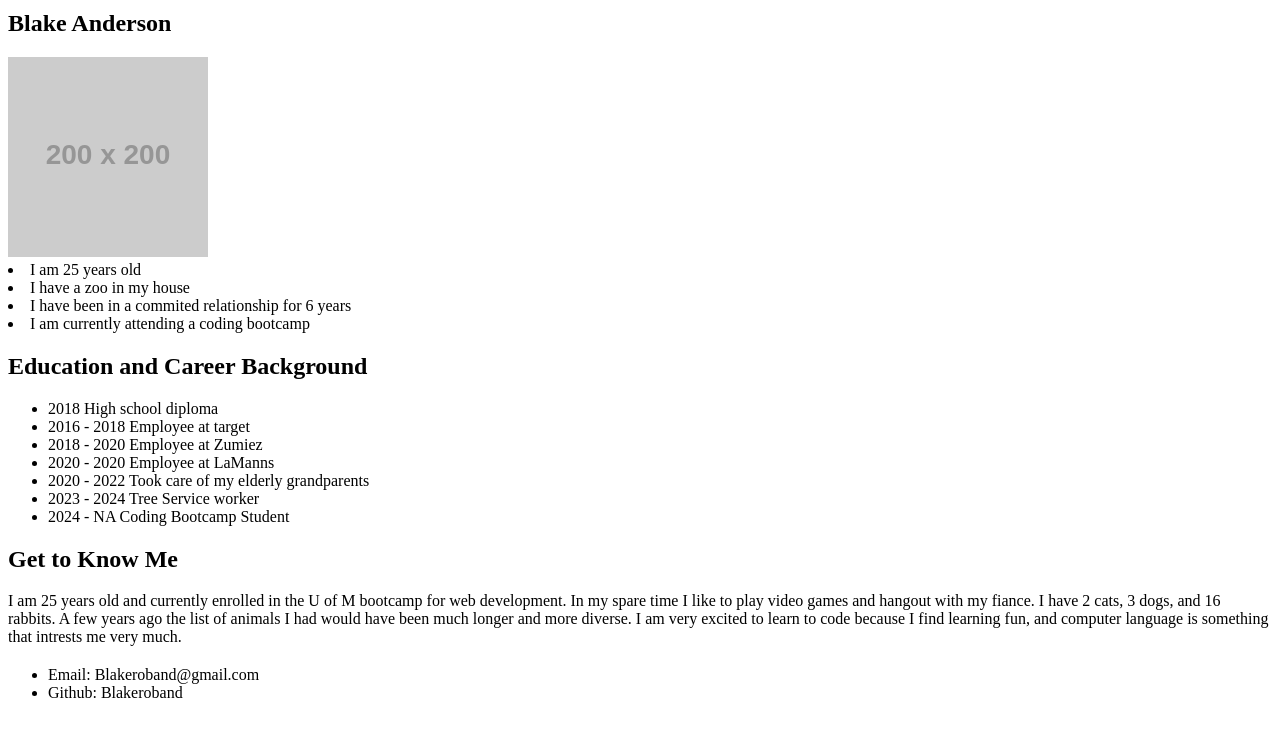
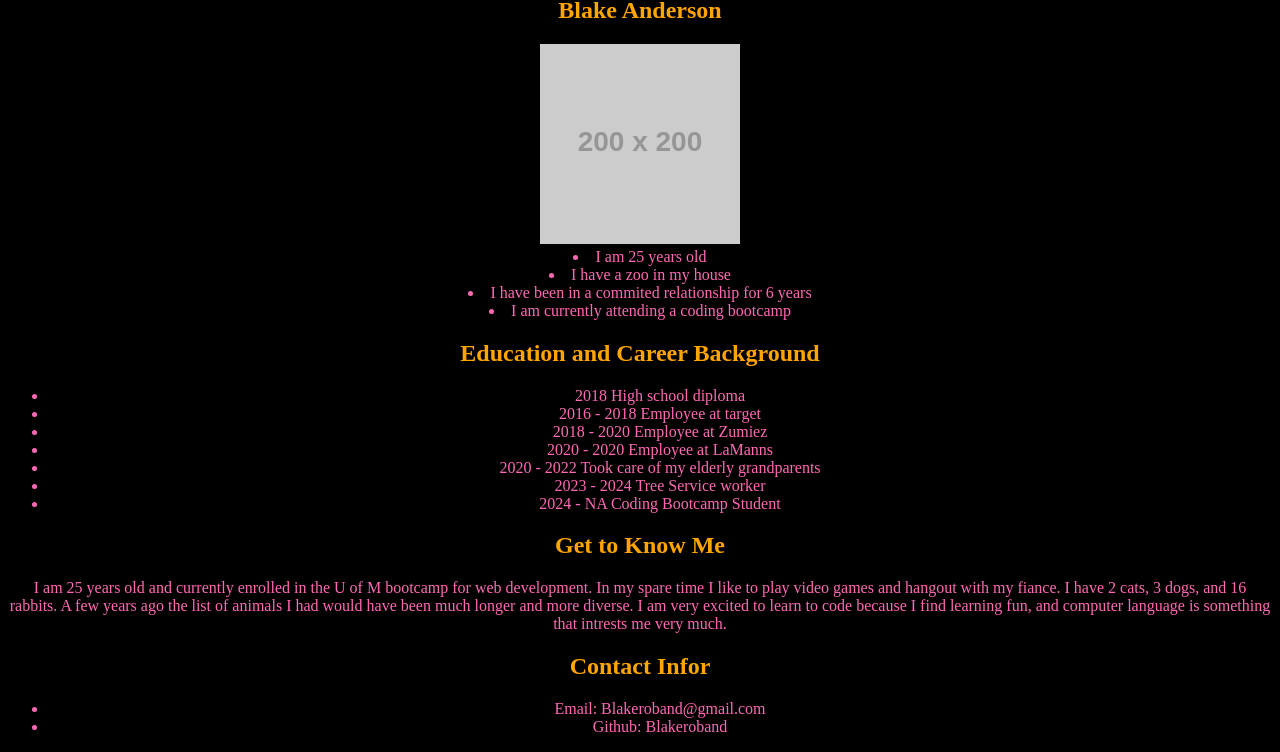
Before and after one commit to Blakeroband/practice_1, a plain HTML site: page index.html in a window 1280 px wide. Shown: the part 70-822 px from the top of the page. Before the commit the page ends 800 px from the top, so only its background shows below. Drawn offline with Linux system fonts and the light colour scheme; placeholder pictures from the web are drawn by us.

Commit message:
added css and some styles to index.html

```diff
--- a/index.html
+++ b/index.html
@@ -4,12 +4,14 @@
     <head>
         <meta charset="UTF-8">
         <title>Student Bio</title>
+        <link rel="Stylesheet" href="./style.css">
     </head>
 
     <body>
-        <h1>Student Bio</h1>
+        <section class="Profile">
+            <h1 id="me">Student Bio</h1>
 
-        <h2>Blake Anderson</h2>
+            <h2 id="me">Blake Anderson</h2>
             <img src="https://via.placeholder.com/200"
 
             <ul>
@@ -18,7 +20,9 @@
                 <li>I have been in a commited relationship for 6 years</li>
                 <li>I am currently attending a coding bootcamp</li>
             </ul>
-        <h2>Education and Career Background</h2>
+        </section>
+        <section class="background">
+        <h2 id="me">Education and Career Background</h2>
         <ul>
             <li>2018 High school diploma</li>
             <li>2016 - 2018 Employee at target</li>
@@ -28,13 +32,14 @@
             <li>2023 - 2024 Tree Service worker</li>
             <li>2024 - NA Coding Bootcamp Student</li>
         </ul>
-        <h2>Get to Know Me</h2>
+        <h2 id="me">Get to Know Me</h2>
         <p>I am 25 years old and currently enrolled in the U of M bootcamp for web development.
             In my spare time I like to play video games and hangout with my fiance.
             I have 2 cats, 3 dogs, and 16 rabbits. A few years ago the list of animals I had would have been much longer and more diverse.
             I am very excited to learn to code because I find learning fun, and computer language is something that intrests me very much.
         </p>
-        <h2></h2>
+        <section>
+        <h2 id="me">Contact Infor</h2>
         <ul>
             <li>Email: Blakeroband@gmail.com</li>
             <li>Github: Blakeroband</li>
--- /dev/null
+++ b/style.css
@@ -0,0 +1,18 @@
+.Profile {
+    color: hotpink;
+    background-color: black;
+}
+
+.background {
+    color: hotpink;
+    background-color: black;
+}
+
+*{
+    background-color: black;
+    text-align: center;
+}
+
+#me {
+    color: orange;
+}
```
Lines whose indentation alone changed are shown as unchanged.
